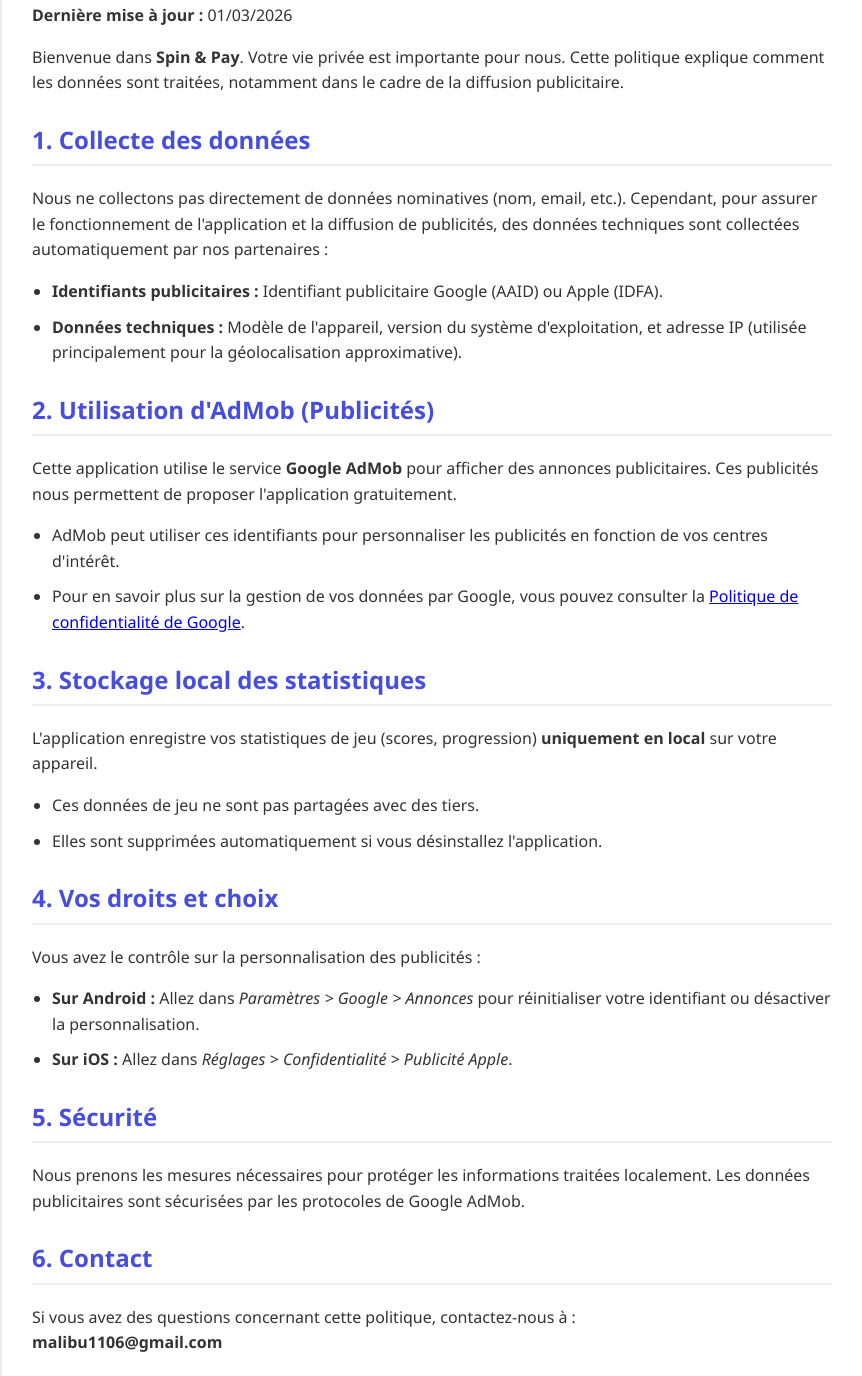
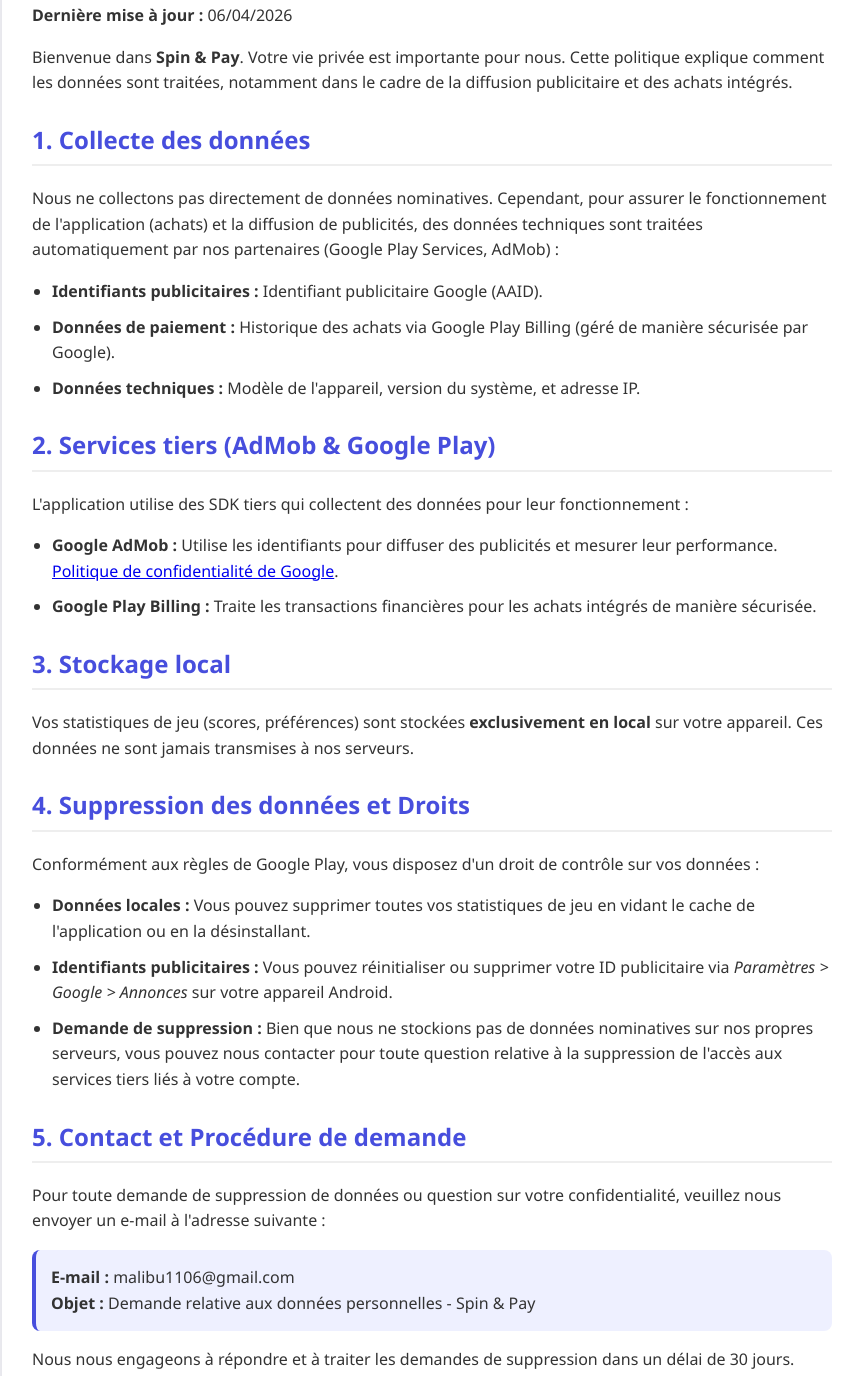
Before and after one commit to malibu1106/spin_and_pay_ads, a plain HTML site: page index.html in a window 1280 px wide. Shown: the part 173-1549 px from the top of the page, without its empty margins (208-1070 px from the left). Drawn offline with Linux system fonts and the light colour scheme.

Commit message:
Update index.html
update privacy policy

```diff
--- a/index.html
+++ b/index.html
@@ -31,6 +31,12 @@
         h2 { color: #474EDD; border-bottom: 2px solid #eee; padding-bottom: 5px; margin-top: 25px; }
         ul { padding-left: 20px; }
         li { margin-bottom: 10px; }
+        .contact-box {
+            background-color: #eef0ff;
+            padding: 15px;
+            border-radius: 8px;
+            border-left: 4px solid #474EDD;
+        }
         footer {
             text-align: center;
             margin-top: 40px;
@@ -39,7 +45,6 @@
             color: #666;
             font-size: 0.9rem;
         }
-        .highlight { background-color: #fff3cd; padding: 2px 5px; border-radius: 4px; }
         @media (max-width: 768px) {
             .container { margin: 10px; padding: 20px; }
             h1 { font-size: 1.5rem; }
@@ -53,44 +58,43 @@
 </header>
 
 <div class="container">
-    <p><strong>Dernière mise à jour :</strong> 01/03/2026</p>
+    <p><strong>Dernière mise à jour :</strong> 06/04/2026</p>
 
-    <p>Bienvenue dans <strong>Spin & Pay</strong>. Votre vie privée est importante pour nous. Cette politique explique comment les données sont traitées, notamment dans le cadre de la diffusion publicitaire.</p>
+    <p>Bienvenue dans <strong>Spin & Pay</strong>. Votre vie privée est importante pour nous. Cette politique explique comment les données sont traitées, notamment dans le cadre de la diffusion publicitaire et des achats intégrés.</p>
 
     <h2>1. Collecte des données</h2>
-    <p>Nous ne collectons pas directement de données nominatives (nom, email, etc.). Cependant, pour assurer le fonctionnement de l'application et la diffusion de publicités, des données techniques sont collectées automatiquement par nos partenaires :</p>
+    <p>Nous ne collectons pas directement de données nominatives. Cependant, pour assurer le fonctionnement de l'application (achats) et la diffusion de publicités, des données techniques sont traitées automatiquement par nos partenaires (Google Play Services, AdMob) :</p>
     <ul>
-        <li><strong>Identifiants publicitaires :</strong> Identifiant publicitaire Google (AAID) ou Apple (IDFA).</li>
-        <li><strong>Données techniques :</strong> Modèle de l'appareil, version du système d'exploitation, et adresse IP (utilisée principalement pour la géolocalisation approximative).</li>
+        <li><strong>Identifiants publicitaires :</strong> Identifiant publicitaire Google (AAID).</li>
+        <li><strong>Données de paiement :</strong> Historique des achats via Google Play Billing (géré de manière sécurisée par Google).</li>
+        <li><strong>Données techniques :</strong> Modèle de l'appareil, version du système, et adresse IP.</li>
     </ul>
 
-    <h2>2. Utilisation d'AdMob (Publicités)</h2>
-    <p>Cette application utilise le service <strong>Google AdMob</strong> pour afficher des annonces publicitaires. Ces publicités nous permettent de proposer l'application gratuitement.</p>
+    <h2>2. Services tiers (AdMob & Google Play)</h2>
+    <p>L'application utilise des SDK tiers qui collectent des données pour leur fonctionnement :</p>
     <ul>
-        <li>AdMob peut utiliser ces identifiants pour personnaliser les publicités en fonction de vos centres d'intérêt.</li>
-        <li>Pour en savoir plus sur la gestion de vos données par Google, vous pouvez consulter la <a href="https://policies.google.com/privacy" target="_blank">Politique de confidentialité de Google</a>.</li>
+        <li><strong>Google AdMob :</strong> Utilise les identifiants pour diffuser des publicités et mesurer leur performance. <a href="https://policies.google.com/privacy" target="_blank">Politique de confidentialité de Google</a>.</li>
+        <li><strong>Google Play Billing :</strong> Traite les transactions financières pour les achats intégrés de manière sécurisée.</li>
     </ul>
 
-    <h2>3. Stockage local des statistiques</h2>
-    <p>L'application enregistre vos statistiques de jeu (scores, progression) <strong>uniquement en local</strong> sur votre appareil.</p>
+    <h2>3. Stockage local</h2>
+    <p>Vos statistiques de jeu (scores, préférences) sont stockées <strong>exclusivement en local</strong> sur votre appareil. Ces données ne sont jamais transmises à nos serveurs.</p>
+
+    <h2>4. Suppression des données et Droits</h2>
+    <p>Conformément aux règles de Google Play, vous disposez d'un droit de contrôle sur vos données :</p>
     <ul>
-        <li>Ces données de jeu ne sont pas partagées avec des tiers.</li>
-        <li>Elles sont supprimées automatiquement si vous désinstallez l'application.</li>
+        <li><strong>Données locales :</strong> Vous pouvez supprimer toutes vos statistiques de jeu en vidant le cache de l'application ou en la désinstallant.</li>
+        <li><strong>Identifiants publicitaires :</strong> Vous pouvez réinitialiser ou supprimer votre ID publicitaire via <em>Paramètres > Google > Annonces</em> sur votre appareil Android.</li>
+        <li><strong>Demande de suppression :</strong> Bien que nous ne stockions pas de données nominatives sur nos propres serveurs, vous pouvez nous contacter pour toute question relative à la suppression de l'accès aux services tiers liés à votre compte.</li>
     </ul>
 
-    <h2>4. Vos droits et choix</h2>
-    <p>Vous avez le contrôle sur la personnalisation des publicités :</p>
-    <ul>
-        <li><strong>Sur Android :</strong> Allez dans <em>Paramètres > Google > Annonces</em> pour réinitialiser votre identifiant ou désactiver la personnalisation.</li>
-        <li><strong>Sur iOS :</strong> Allez dans <em>Réglages > Confidentialité > Publicité Apple</em>.</li>
-    </ul>
-
-    <h2>5. Sécurité</h2>
-    <p>Nous prenons les mesures nécessaires pour protéger les informations traitées localement. Les données publicitaires sont sécurisées par les protocoles de Google AdMob.</p>
-
-    <h2>6. Contact</h2>
-    <p>Si vous avez des questions concernant cette politique, contactez-nous à : <br>
-    <strong>malibu1106@gmail.com</strong></p>
+    <h2>5. Contact et Procédure de demande</h2>
+    <p>Pour toute demande de suppression de données ou question sur votre confidentialité, veuillez nous envoyer un e-mail à l'adresse suivante :</p>
+    <div class="contact-box">
+        <strong>E-mail :</strong> malibu1106@gmail.com<br>
+        <strong>Objet :</strong> Demande relative aux données personnelles - Spin & Pay
+    </div>
+    <p>Nous nous engageons à répondre et à traiter les demandes de suppression dans un délai de 30 jours.</p>
 </div>
 
 <footer>
```
